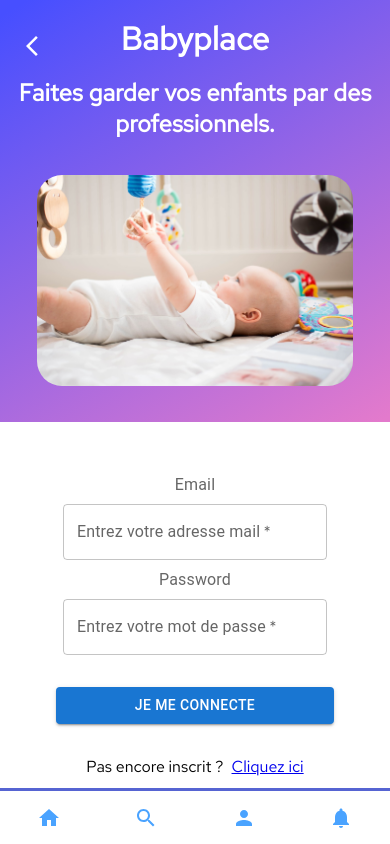
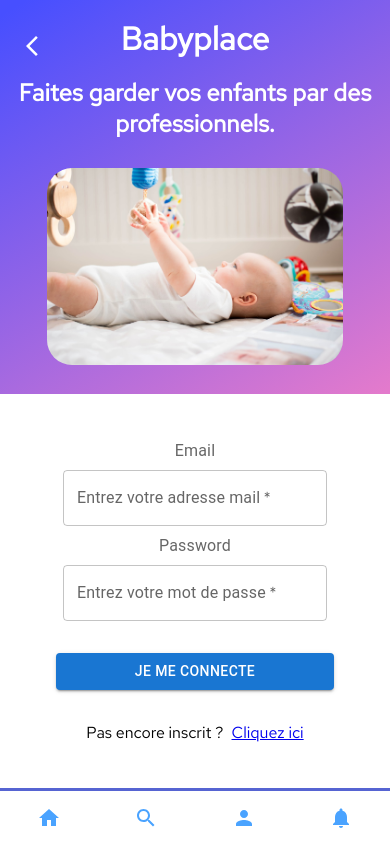
Before and after one commit to WildCodeSchool/2023-02-JS-FT-Lyon-P3-Babyplace, a React (Vite) app in the folder frontend/: page /particulier in a window 390 px wide. Built offline with nearby package versions, Linux system fonts and the light colour scheme; no server answers; a web font is replaced by a local one.

Commit message:
rectif css sur page login pour rendre plus responsive

```diff
--- a/frontend/src/components/Login.jsx
+++ b/frontend/src/components/Login.jsx
@@ -59,14 +59,17 @@
   };
 
   return (
-    <div className={styles.login}>
+    <div className={userType === "parent" ? styles.login : styles.loginPro}>
       <DesignWelcome />
+      <div className={styles.container}>
         <div className={styles.loginForm}>
           <div>
             {user?.role ? (
               <Alert severity="warning">{`Connecté en tant que ${user.role} : vous n'avez pas accès à cette partie du site`}</Alert>
             ) : null}
-          {infoMessage ? <Alert severity="warning">{infoMessage}</Alert> : null}
+            {infoMessage ? (
+              <Alert severity="warning">{infoMessage}</Alert>
+            ) : null}
           </div>
           <Box
             component="form"
@@ -120,6 +123,7 @@
           </Box>
         </div>
       </div>
+    </div>
   );
 }
 
--- a/frontend/src/components/Login.module.css
+++ b/frontend/src/components/Login.module.css
@@ -1,15 +1,32 @@
 .login {
+  display: flex;
+  width: 100vw;
+  height: calc(100vh - 56px);
+}
+
+.loginPro {
   display: flex;
   width: 100vw;
   height: 100vh;
 }
 
-.loginForm {
+.container {
   width: 50%;
   display: flex;
   flex-direction: column;
   justify-content: center;
   align-items: center;
+}
+
+.loginForm {
+  padding: 0.2em;
+  display: flex;
+  flex-direction: column;
+  justify-content: flex-start;
+}
+
+.loginForm > div {
+margin-bottom: 1em;
 }
 
 .loginForm form {
@@ -45,13 +62,21 @@
 }
 
 @media screen and (max-width: 950px) {
-  .login {
+  .login, .loginPro {
     flex-direction: column;
   }
 
   .loginForm {
+    overflow-y: auto;
+  }
+
+  .container {
     height: 50%;
     width: 100%;
+    display: flex;
+    flex-direction: column;
+    justify-content: center;
+    align-items: center;
   }
 
   .loginForm form {
```
Lines whose indentation alone changed are shown as unchanged.
